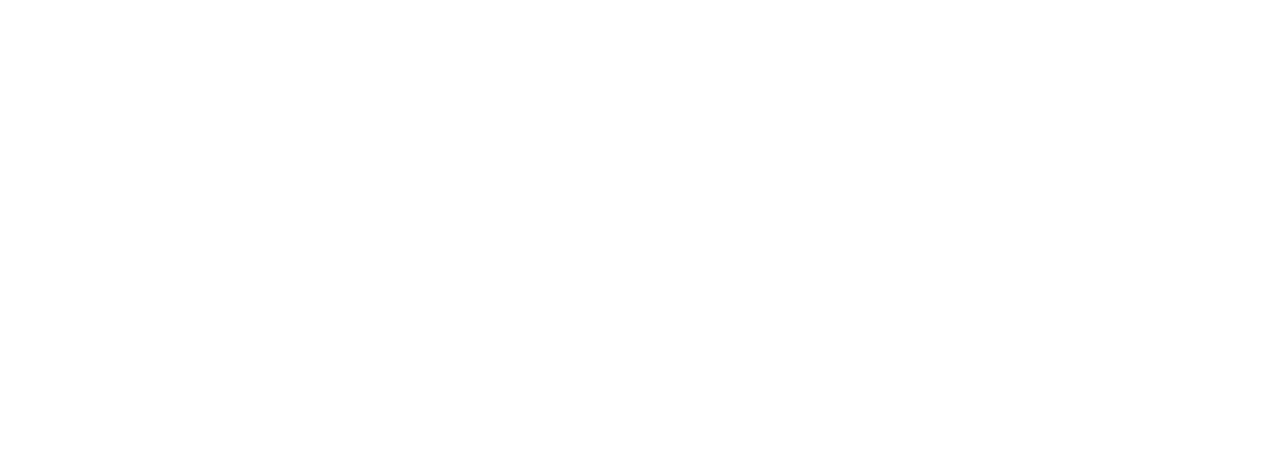
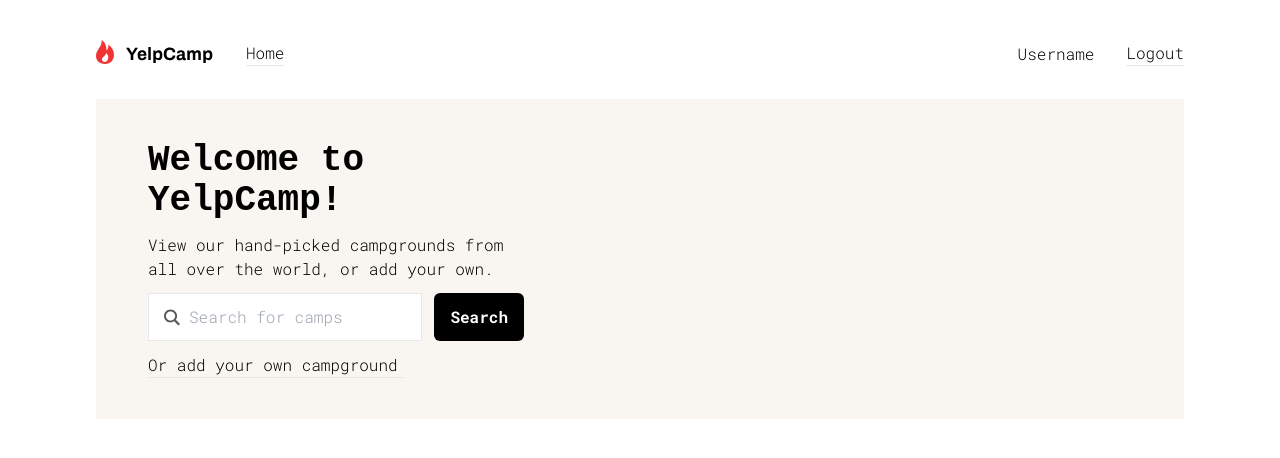
Before and after one commit to Mateusz-Zygadlo/yelp-camp, a React (Create React App) app: page / in a window 1280 px wide. Before the commit this address had no page. Shown: the top 458 px of the page. Built offline with nearby package versions, Linux system fonts and the light colour scheme; a web font is replaced by a local one.

Commit message:
create navbar and home popup

```diff
--- a/src/App.tsx
+++ b/src/App.tsx
@@ -5,13 +5,15 @@
   Route
 } from 'react-router-dom'
 import {
-  Welcome
+  Welcome,
+  Home,
 } from './pages'
 
 export const App: React.FC = () => {
   return(
     <BrowserRouter>
       <Routes>
+        <Route path='/' element={<Home />} />
         <Route path='/welcome' element={<Welcome />} />
       </Routes>
     </BrowserRouter>
--- a/src/assets/index.ts
+++ b/src/assets/index.ts
@@ -5,6 +5,9 @@
 import PlumGuide from './Plum Guide.svg'
 import HeroImage from './Hero Image.jpg'
 import HeroImageMobile from './Hero Image (Tablet and Mobile).jpg'
+import SearchIcon from './Search Icon.svg'
+import HamburgerMenu from './Hamburger Menu.svg'
+import Close from './Close.svg'
 
 export const Images = {
   Logo,
@@ -14,4 +17,7 @@
   PlumGuide,
   HeroImage,
   HeroImageMobile,
+  SearchIcon,
+  HamburgerMenu,
+  Close,
 }
--- /dev/null
+++ b/src/components/Button.tsx
@@ -0,0 +1,9 @@
+import React from 'react'
+
+export const Button: React.FC = ({ children }) => {
+  return(
+    <button className="bg-black rounded-md text-white font-bold px-4 py-3">
+      {children}
+    </button>
+  )
+}
--- /dev/null
+++ b/src/components/Navbar.tsx
@@ -0,0 +1,103 @@
+import React, {
+  useState,
+  useEffect,
+} from 'react'
+import { Images } from '../assets'
+import { Button } from '../components'
+import { MOBILE_WIDTH } from '../constants'
+import {
+  useWindowSize,
+  useMeasure
+} from '../hooks'
+
+interface NavbarProps {
+  isLogged: boolean,
+}
+
+export const Navbar: React.FC<NavbarProps> = ({ isLogged }) => {
+  const [isOpen, setIsOpen] = useState<boolean>(false)
+  const USERNAME = 'Username'
+  const [rect, myRef]: any = useMeasure()
+  const { width, setWidth } = useWindowSize()
+  const toggleMenu = (props: boolean) => setIsOpen(props)
+
+  useEffect(() => {
+    if(rect) setWidth(rect.width)
+  }, [rect])
+
+  return(
+    <div
+      className="flex justify-between items-center relative"
+      ref={myRef}
+    >
+      <div className="flex items-center">
+        <img
+          src={Images.Logo}
+          alt="logo"
+          className="cursor-pointer"
+        />
+        <ul className="flex ml-8">
+          <li className="cursor-pointer border-b hover:border-black transition-colors duration-500">Home</li>
+        </ul>
+      </div>
+     {width > MOBILE_WIDTH ? (
+        <div className="flex items-center">
+          {isLogged ? (
+            <>
+              <h2 className="mr-8">{USERNAME}</h2>
+              <h2 className="cursor-pointer border-b hover:border-black transition-colors duration-500">Logout</h2>
+            </>
+          ) : (
+            <>
+              <h2 className="cursor-pointer border-b hover:border-black transition-colors duration-500">Login</h2>
+              <div className="ml-8">
+                <Button>Create an Account</Button>
+              </div>
+            </>
+          )}
+        </div>
+     ) : (
+       <div>
+        {isOpen ? (
+          <div className="w-40 bg-main flex flex-col items-center absolute right-0 top-0">
+            {isLogged ? (
+              <div className="relative">
+                <div className="p-5">
+                  <h2 className="mb-5">{USERNAME}</h2>
+                  <h2 className="cursor-pointer border-b border-transparent hover:border-black transition-colors duration-500">Logout</h2>
+                </div>
+                <img
+                  src={Images.Close}
+                  alt="close"
+                  className="absolute top-2 -right-3 cursor-pointer"
+                  onClick={() => toggleMenu(false)}
+                />
+              </div>
+            ) : (
+              <div className="relative">
+                <div className="p-5">
+                  <h2 className="cursor-pointer border-b border-transparent hover:border-black transition-colors duration-500 mb-3">Login</h2>
+                  <h2 className="cursor-pointer border-b border-transparent hover:underline transition-colors duration-500">Create an Account</h2>
+                </div>
+                <img
+                  src={Images.Close}
+                  alt="close"
+                  className="absolute top-2 right-2 cursor-pointer"
+                  onClick={() => toggleMenu(false)}
+                />
+              </div>
+            )}
+          </div>
+        ) : (
+          <img
+            src={Images.HamburgerMenu}
+            alt="Hamburger Menu"
+            className="cursor-pointer"
+            onClick={() => toggleMenu(true)}
+          />
+        )}
+       </div>
+     )}
+    </div>
+  )
+}
--- /dev/null
+++ b/src/components/Popup.tsx
@@ -0,0 +1,31 @@
+import React from 'react'
+import { Button } from '../components'
+import { Images } from '../assets'
+
+export const Popup: React.FC = () => {
+  return(
+    <div className="my-8 h-96 sm:h-80 flex items-center bg-main">
+      <div className="ml-3 sm:ml-10 w-[25rem] p-3">
+        <h1 className="text-4xl">Welcome to YelpCamp!</h1>
+        <p className="my-3">View our hand-picked campgrounds from all over the world, or add your own.</p>
+        <div className="flex flex-col sm:flex-row">
+          <div className="flex mr-3 relative w-full mb-3 sm:mb-0 h-12">
+            <img
+              src={Images.SearchIcon}
+              alt="Search"
+              className="absolute top-4 left-4"
+            />
+            <input
+              name="search"
+              type="text"
+              placeholder="Search for camps"
+              className="border indent-10 w-full"
+            />
+          </div>
+          <Button>Search</Button>
+        </div>
+        <p className="mt-3 cursor-pointer border-b hover:border-black transition-colors duration-500 w-64">Or add your own campground</p>
+      </div>
+    </div>
+  )
+}
--- /dev/null
+++ b/src/components/index.ts
@@ -0,0 +1,3 @@
+export { Navbar } from './Navbar'
+export { Button } from './Button'
+export { Popup } from './Popup'
--- /dev/null
+++ b/src/pages/Home.tsx
@@ -0,0 +1,14 @@
+import React from 'react'
+import {
+  Navbar,
+  Popup,
+} from '../components'
+
+export const Home: React.FC = () => {
+  return(
+    <div className="px-24 py-10">
+      <Navbar isLogged={true} />
+      <Popup />
+    </div>
+  )
+}
--- a/src/pages/Welcome.tsx
+++ b/src/pages/Welcome.tsx
@@ -6,6 +6,7 @@
   useMeasure,
 } from '../hooks'
 import { Images } from '../assets'
+import { Button } from '../components'
 import { MOBILE_WIDTH } from '../constants'
 
 export const Welcome: React.FC = () => {
@@ -54,8 +55,8 @@
             </li>
           </ul>
         </div>
-        <div>
-          <button className="w-44 h-14 bg-black rounded-md text-white font-bold mt-3">View Campgrounds</button>
+        <div className="mt-3">
+          <Button>View Campgrounds</Button>
         </div>
         <div className="mt-6 w-1/2 pb-10 lg:pb-0">
           <h3>Partnered with: </h3>
--- a/src/pages/index.ts
+++ b/src/pages/index.ts
@@ -1 +1,2 @@
 export { Welcome } from './Welcome'
+export { Home } from './Home'
```
